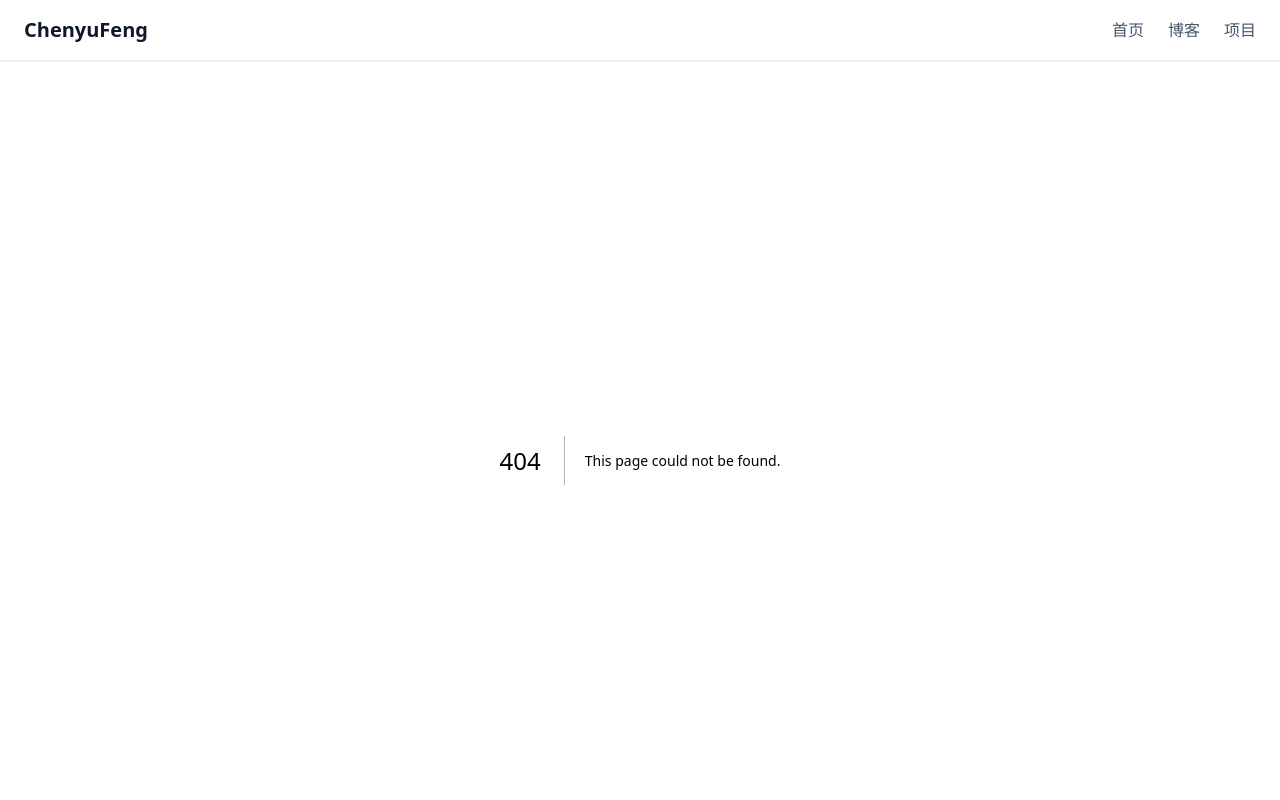
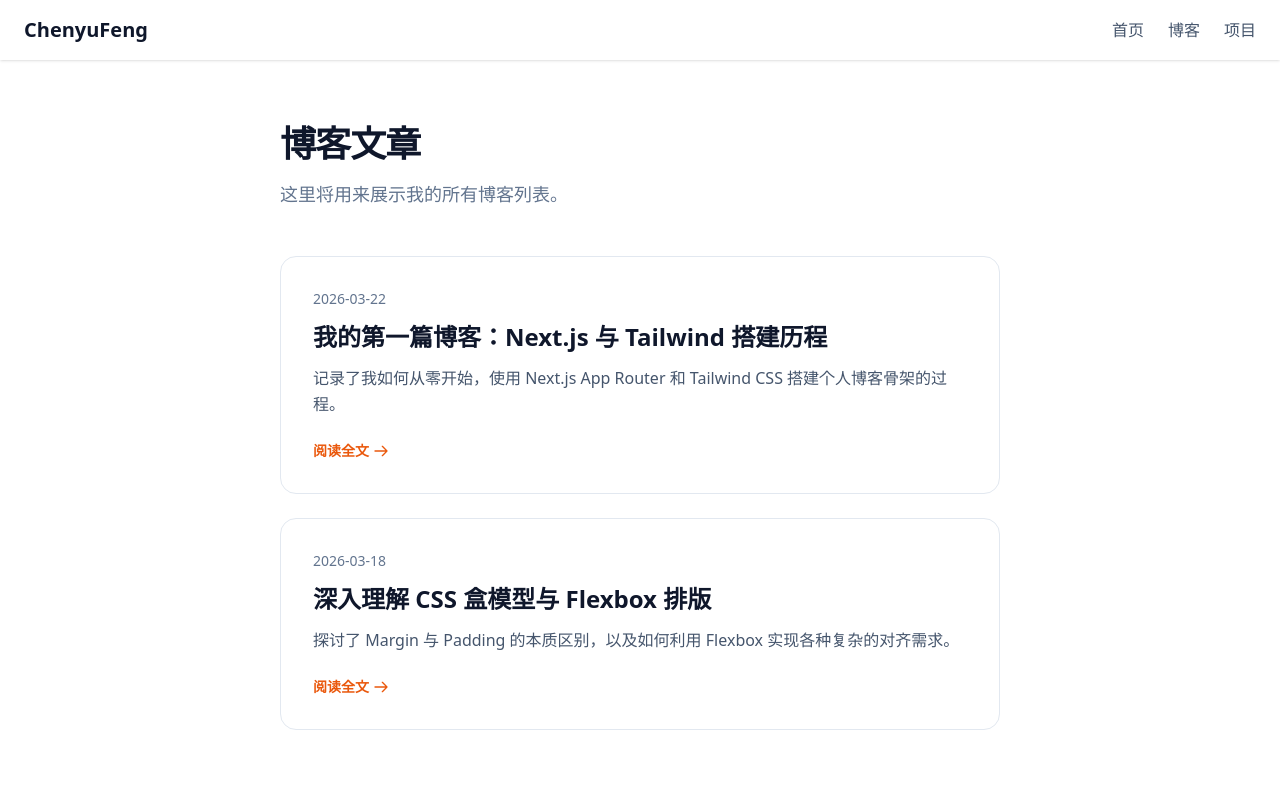
Before and after one commit to chenyufengedu-dev/cyfeng-blog, a Next.js app: page /blog in a window 1280 px wide. Before the commit this address had no page. Shown: the top 800 px of the page. Built offline with nearby package versions, Linux system fonts and the light colour scheme.

Commit message:
feat: 新增博客列表页，完成动态路由绑定与卡片式交互 UI 开发

```diff
--- /dev/null
+++ b/src/app/blog/page.js
@@ -0,0 +1,84 @@
+import Link from "next/link";
+
+const blogPosts = [
+  {
+    id: 1,
+    title: "我的第一篇博客：Next.js 与 Tailwind 搭建历程",
+    date: "2026-03-22",
+    summary:
+      "记录了我如何从零开始，使用 Next.js App Router 和 Tailwind CSS 搭建个人博客骨架的过程。",
+    slug: "my-first-blog-post",
+  },
+  {
+    id: 2,
+    title: "深入理解 CSS 盒模型与 Flexbox 排版",
+    date: "2026-03-18",
+    summary:
+      "探讨了 Margin 与 Padding 的本质区别，以及如何利用 Flexbox 实现各种复杂的对齐需求。",
+    slug: "understanding-box-model-and-flexbox",
+  },
+];
+
+export default function BlogPage() {
+  return (
+    <div className="max-w-3xl mx-auto px-6 py-16">
+      <header className="mb-12">
+        <h1 className="text-4xl font-extrabold text-slate-900 tracking-tight mb-4">
+          博客文章
+        </h1>
+        <p className="text-lg text-slate-500">
+          这里将用来展示我的所有博客列表。
+        </p>
+      </header>
+
+      {/* 间距为适中的 gap-6 */}
+      <div className="flex flex-col gap-6">
+        {blogPosts.map((post) => (
+          <article
+            key={post.id}
+            // 核心卡片样式：
+            // bg-white: 确保卡片内部是纯白，如果未来你的网页背景变成浅灰，卡片会凸显出来
+            // border border-slate-200 rounded-2xl: 浅灰边框，16px大圆角
+            // hover:shadow-md hover:-translate-y-1: 悬停时阴影加深，且整个卡片向上浮动 4px (-translate-y-1)
+            // duration-300: 让浮动动画持续 300 毫秒，显得平滑沉稳
+            className="group relative bg-white border border-slate-200 rounded-2xl p-6 sm:p-8 hover:border-slate-300 hover:shadow-md hover:-translate-y-1 transition-all duration-300 flex flex-col items-start"
+          >
+            <time className="text-sm font-medium text-slate-500 mb-3">
+              {post.date}
+            </time>
+
+            {/* 标题颜色：悬停时恢复为更明确的橙色 */}
+            <h2 className="text-2xl font-bold text-slate-900 mb-3 group-hover:text-[#ea580c] transition-colors">
+              <Link href={`/blog/${post.slug}`}>
+                <span className="absolute inset-0"></span>
+                {post.title}
+              </Link>
+            </h2>
+
+            <p className="text-slate-600 leading-relaxed mb-6">
+              {post.summary}
+            </p>
+
+            {/* 底部阅读全文按钮，保持右箭头的动效 */}
+            <div className="mt-auto text-sm font-semibold text-[#ea580c] flex items-center gap-1 group-hover:gap-2 transition-all">
+              阅读全文
+              <svg
+                className="w-4 h-4"
+                fill="none"
+                viewBox="0 0 24 24"
+                stroke="currentColor"
+              >
+                <path
+                  strokeLinecap="round"
+                  strokeLinejoin="round"
+                  strokeWidth={2}
+                  d="M14 5l7 7m0 0l-7 7m7-7H3"
+                />
+              </svg>
+            </div>
+          </article>
+        ))}
+      </div>
+    </div>
+  );
+}
```
